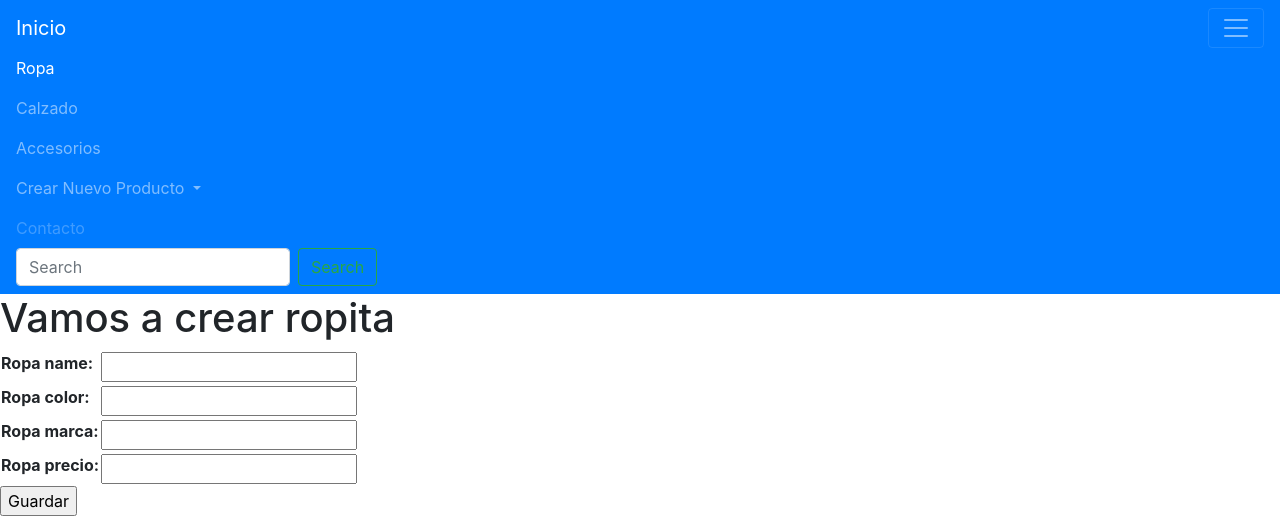
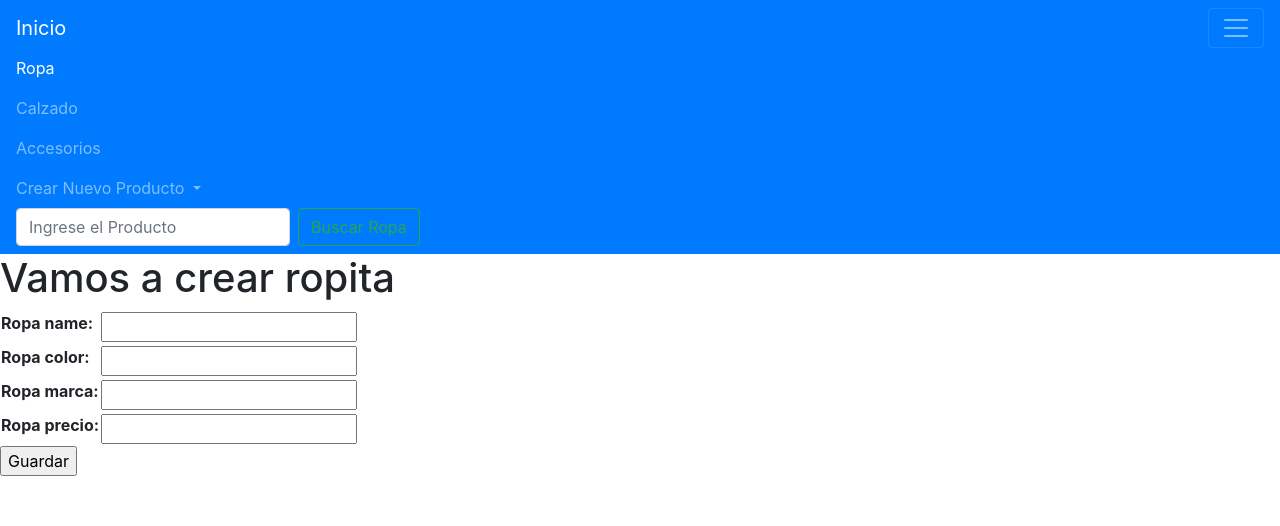
Before and after one commit to GustavoSeoane/Tienda-Abreu, a Django app: page /tienda/crear-ropa/ in a window 1280 px wide, after a click that opens the changed part. Shown: the top 526 px of the page. Run offline with Django 4.2, Linux system fonts and the light colour scheme; parts of the project's set-up code (start-up, migrations or seed data) failed here and were passed over.

Commit message:
Buscador

```diff
--- a/Tienda/urls.py
+++ b/Tienda/urls.py
@@ -1,9 +1,10 @@
 from django.urls import path
-from Tienda.views import listar_ropa, crear_ropa, listar_championes, crear_championes
+from Tienda.views import listar_ropa, crear_ropa, search_ropa, listar_championes, crear_championes
 
 urlpatterns = [
     path('listar-ropa/', listar_ropa, name = 'listar_ropa'),
     path('crear-ropa/', crear_ropa, name = 'crear_ropa'),
+    path('search-ropa/', search_ropa, name = 'search_ropa'),
     path('listar-championes/', listar_championes, name = 'listar_championes'),
     path('crear-championes/', crear_championes, name = 'crear_championes'),
 ]
--- a/Tienda/views.py
+++ b/Tienda/views.py
@@ -1,3 +1,4 @@
+from multiprocessing import context
 from django.shortcuts import render
 from django.http import HttpResponse
 from Tienda.models import Marcas, Ropa, Championes, Accesorios
@@ -26,6 +27,14 @@ def crear_ropa(request):
             context = {'new_ropa' : new_ropa}
         return render(request, 'crear_ropa.html', context=context )
 
+
+def search_ropa(request):
+    print(request.GET)
+    busquedaRopa = Ropa.objects.filter( ropa_name__icontains = request.GET['search'])
+    context = {'busquedaRopa':busquedaRopa}
+    return render(request, 'search-ropa.html', context = context)
+
+
 def upload(request):
     return render(request, 'upload.html')
 
--- a/templates/base.html
+++ b/templates/base.html
@@ -37,13 +37,9 @@
                 <a class="dropdown-item" href="#">Alta nuevo Accesorio</a>
               </div>
             </li>
-            <li class="nav-item">
-              <a class="nav-link disabled">Contacto</a>
-            </li>
-          </ul>
-          <form class="form-inline my-2 my-lg-0">
-            <input class="form-control mr-sm-2" type="search" placeholder="Search" aria-label="Search">
-            <button class="btn btn-outline-success my-2 my-sm-0" type="submit">Search</button>
+          <form class="form-inline my-2 my-lg-0" action = "/tienda/search-ropa/" method = "GET">
+            <input class="form-control mr-sm-2" type="search" placeholder="Ingrese el Producto" aria-label="Search" name = "search">
+            <button class="btn btn-outline-success my-2 my-sm-0" type="submit">Buscar Ropa</button>
           </form>
         </div>
       </nav>
```
Also changed, not shown: templates/search-ropa.html (added, +30 -0 lines).
